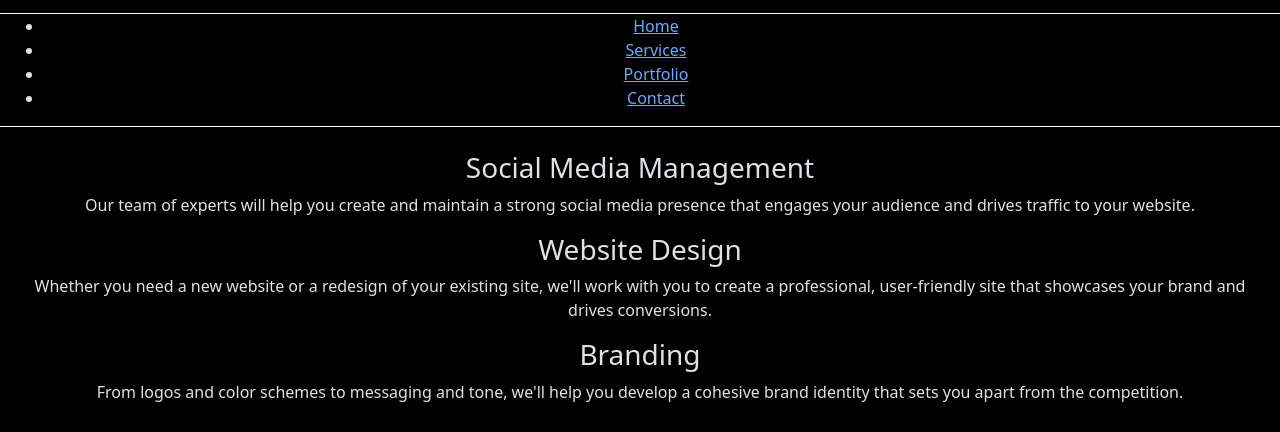
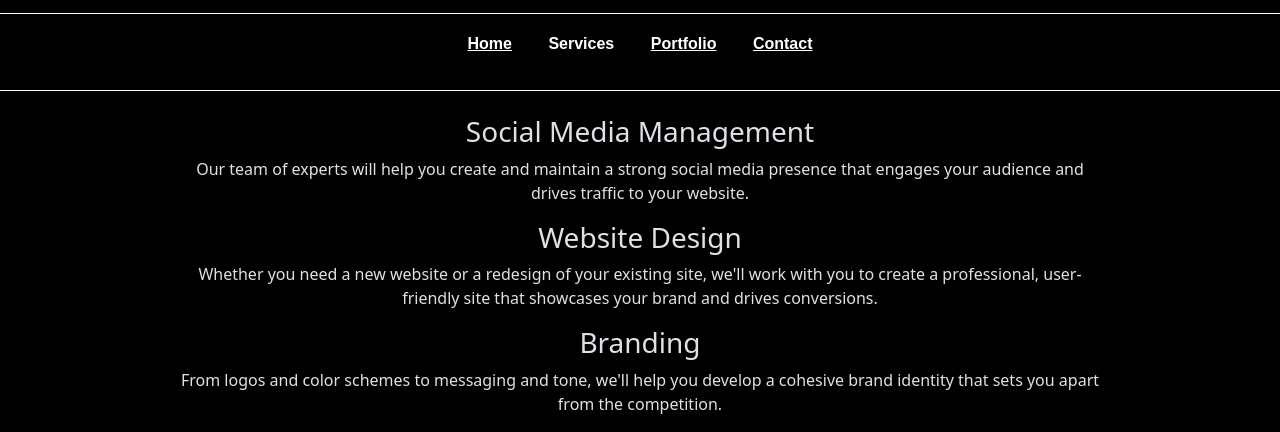
Before and after one commit to roblescreativecompany/roblescreativecompany.github.io, a plain HTML site: page services.html in a window 1280 px wide. Shown: the part 434-866 px from the top of the page. Drawn offline with nearby package versions, Linux system fonts and the light colour scheme; a web font is replaced by a local one.

Commit message:
Update services.html

```diff
--- a/services.html
+++ b/services.html
@@ -16,7 +16,7 @@
     <link rel="preconnect" href="https://fonts.gstatic.com" crossorigin>
     <link href="https://fonts.googleapis.com/css2?family=Reddit+Mono:wght@200..900&display=swap" rel="stylesheet">
     <link href="https://cdn.jsdelivr.net/npm/bootstrap@5.3.3/dist/css/bootstrap.min.css" rel="stylesheet" integrity="sha384-QWTKZyjpPEjISv5WaRU9OFeRpok6YctnYmDr5pNlyT2bRjXh0JMhjY6hW+ALEwIH" crossorigin="anonymous">
-    <link rel="stylesheet" href="main.css">
+    <link rel="stylesheet" href="custom.css">
     <title>Robles Creative Company</title>
 </head>
 
```
